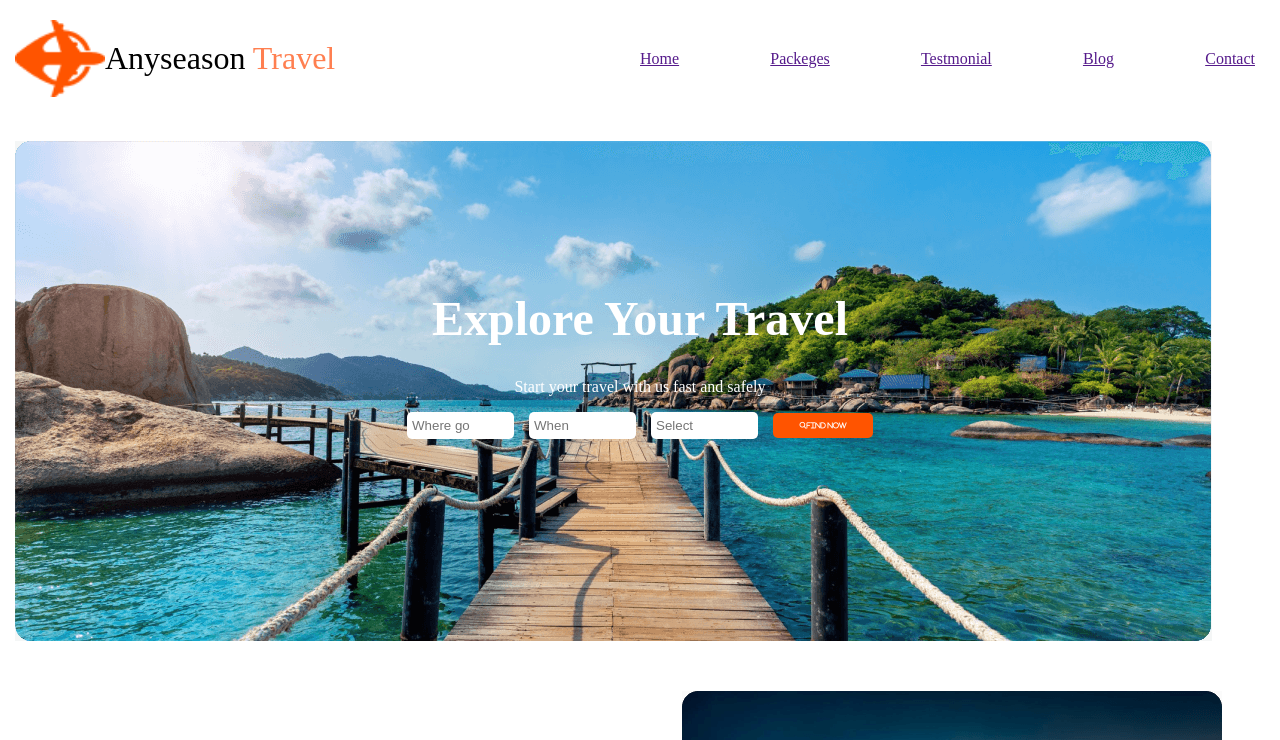
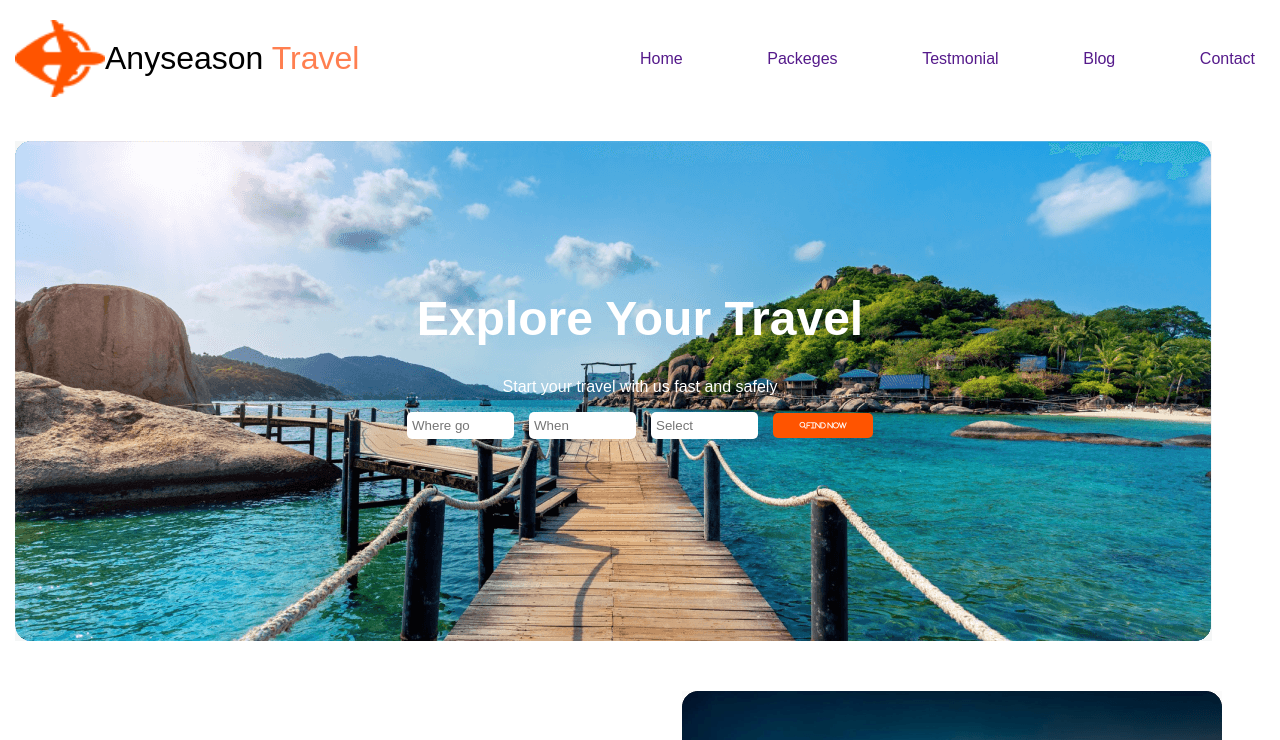
Before and after one commit to syedshohag477/Anyseason-Travels, a plain HTML site: page index.html in a window 1280 px wide. Shown: the top 740 px of the page. Drawn offline with Linux system fonts and the light colour scheme.

Commit message:
Tried to add responsive but nothing happend

```diff
--- a/index.html
+++ b/index.html
@@ -15,11 +15,11 @@
                 <p>Anyseason <span class="travel">Travel</span></p>
             </div>
             <div class="menubar">
-            <a href="">Home</a>
-            <a href="">Packeges</a>
-            <a href="">Testmonial</a>
-            <a href="">Blog</a>
-            <a href="">Contact</a>
+            <a class="none" href="">Home</a>
+            <a class="none" href="">Packeges</a>
+            <a class="none" href="">Testmonial</a>
+            <a class="none" href="">Blog</a>
+            <a class="none" href="">Contact</a>
             </div>
         </nav>
 
--- a/style.css
+++ b/style.css
@@ -1,7 +1,9 @@
 <style>
   @import url('https://fonts.googleapis.com/css2?family=Open+Sans:wght@400;700;800&family=Poppins:wght@400;500;600&family=Work+Sans:wght@400;600;700;800&display=swap');
 </style>
-
+*{
+    box-sizing: border-box;
+}
 
 body{
     font-family: 'Poppins', sans-serif;
@@ -15,10 +17,12 @@ body{
     font-weight: 2rem;
     width: 50%;
 
+
 }
 .anyseason-logo img{
     width: 90px;
     object-fit: cover;
+
 }
 .travel{
     color: coral;
@@ -29,6 +33,7 @@ body{
     display: flex;
 
 
+
 }
 .menubar{
     text-decoration: none;
@@ -37,6 +42,10 @@ body{
     justify-content: space-between;
     align-items: center;
     padding: 10px 10px;
+
+}
+.none{
+    text-decoration: none;
 }
 /* navbar style ends here */
 /* banner style sterts here */
@@ -324,6 +333,7 @@ body{
 @media screen and (max-width: 600);{
    .navbar{
         flex-direction: column;
+        object-fit: scale-down;
 
     }
     .menubar{
```
